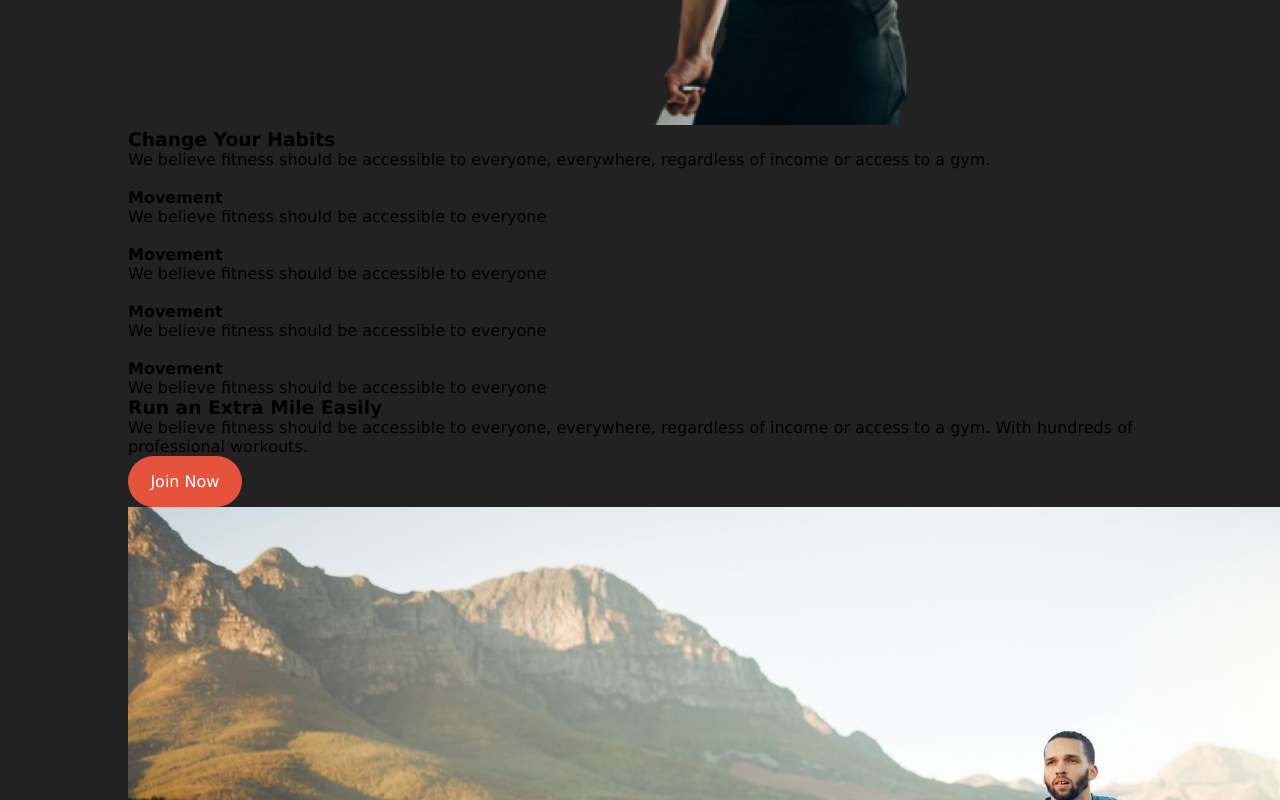
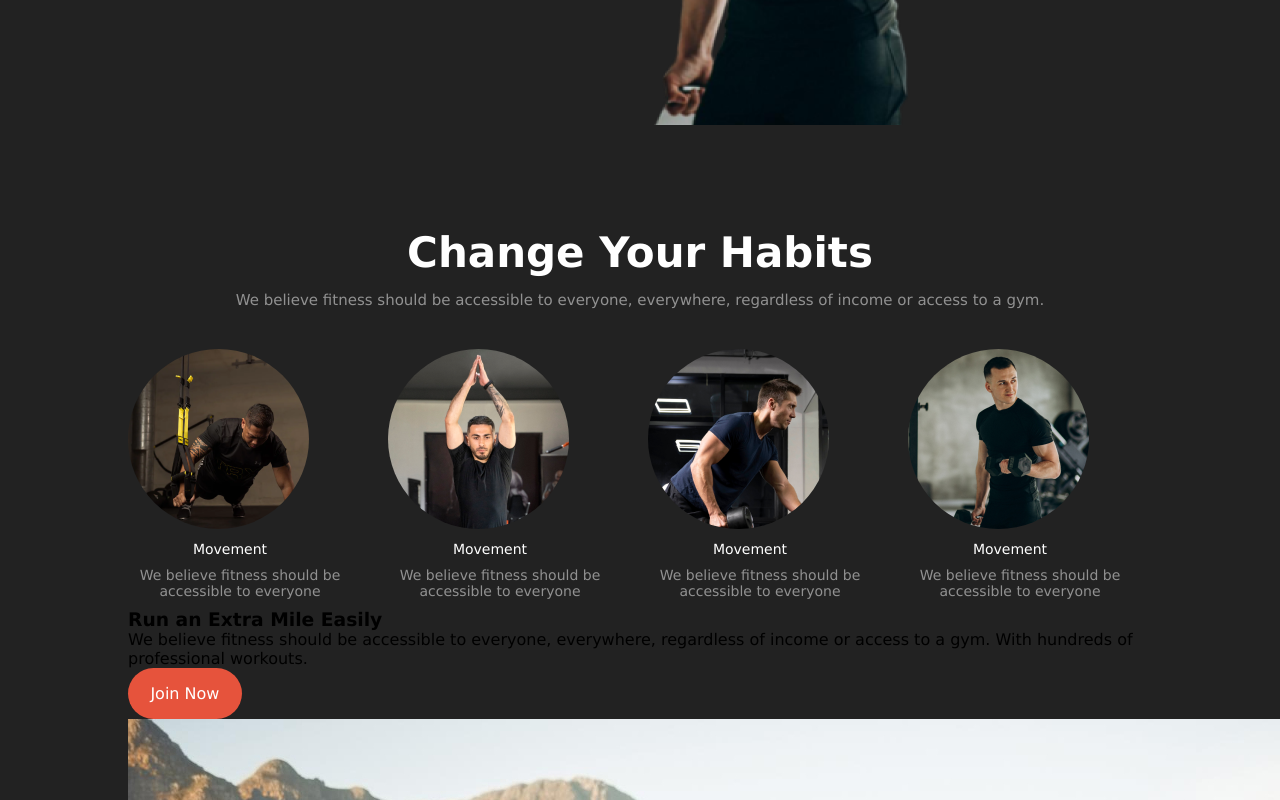
Before and after one commit to minhaj-uddin-arif-23/Body-fit-website, a plain HTML site: page index.html in a window 1280 px wide. Shown: the part 660-1460 px from the top of the page. Drawn offline with Linux system fonts and the light colour scheme.

Commit message:
change your habits part complete

```diff
--- a/index.html
+++ b/index.html
@@ -53,47 +53,49 @@
         <!-- change your habits 2 -->
         <section class="change-your-habit-container">
             <div class="habit-content">
-                <h3 class="habit-title">Change Your Habits</h3>
-                <p class="habit-description">We believe fitness should be accessible to everyone, everywhere, regardless of income or access to a gym.</p>
+                <h3 class="share-title">Change Your Habits</h3>
+                <p class="share-description">We believe fitness should be accessible to everyone, everywhere, regardless of income or access to a gym.</p>
             </div>
+            <div class="all-image-container">
                 <div class="habit-img-container">
                     <div class="img-content">
-                    <img src="" alt="">
+                        <img src="./images/image 3.png" alt="">
                     </div>
                     <div class="habit-img-text">
-                    <h4>Movement</h4>
-                    <p>We believe fitness should be accessible to everyone</p>
+                        <h4 class="img-1">Movement</h4>
+                        <p class="des-1">We believe fitness should be accessible to everyone</p>
                     </div>
                 </div>
 
                 <!-- 1 -->
                 <div class="habit-img-container">
                     <div class="img-content">
-                    <img src="" alt="">
+                        <img src="./images/image 2.png" alt="">
                     </div>
                     <div class="habit-img-text">
-                    <h4>Movement</h4>
-                    <p>We believe fitness should be accessible to everyone</p>
+                        <h4 class="img-1">Movement</h4>
+                        <p class="des-1">We believe fitness should be accessible to everyone</p>
                     </div>
                 </div>
                 <!-- 3 -->
                 <div class="habit-img-container">
                     <div class="img-content">
-                    <img src="" alt="">
+                        <img src="./images/image 4.png" alt="">
                     </div>
                     <div class="habit-img-text">
-                    <h4>Movement</h4>
-                    <p>We believe fitness should be accessible to everyone</p>
+                        <h4  class="img-1">Movement</h4>
+                        <p  class="des-1">We believe fitness should be accessible to everyone</p>
                     </div>
                 </div>
                 <!-- 4 -->
                 <div class="habit-img-container">
                     <div class="img-content">
-                    <img src="" alt="">
+                        <img src="./images/image 5.png" alt="">
                     </div>
                     <div class="habit-img-text">
-                    <h4>Movement</h4>
-                    <p>We believe fitness should be accessible to everyone</p>
+                        <h4 class="img-1">Movement</h4>
+                        <p  class="des-1">We believe fitness should be accessible to everyone</p>
+                    </div>
                 </div>
             </div>
 
@@ -187,8 +189,8 @@
         <!-- Meet our team part -->
          <section class="team-part-container">
             <div class="team-text-content">
-                <h3 class="team-heading">Meet Our Team</h3>
-                <p class="team-description">We believe fitness should be accessible to everyone, everywhere, regardless of income or access to a gym.</p>
+                <h3 class="share-title">Meet Our Team</h3>
+                <p class="share-description">We believe fitness should be accessible to everyone, everywhere, regardless of income or access to a gym.</p>
             </div>
             <div class="team-img">
                 <img src="./images/trainer1.png" alt="">
--- a/styles/style.css
+++ b/styles/style.css
@@ -15,6 +15,21 @@ body{
 }
 
 /* shared color */
+.share-title{
+    /* margin: 6.2rem; */
+    font-size: 42px;
+    color: white;
+    text-align: center;
+    font-weight: 800;
+}
+.share-description{
+    font-size: 15px;
+    line-height: normal;
+    font-weight: 400;
+    text-align: center;
+    margin-top: 0.9rem;
+    color:  rgba(255, 255, 255, 0.5);
+}
 
 /* navber style */
 .nav-container{
@@ -113,3 +128,41 @@ header,main{
     font-size: 16px;
     font-weight: 600px;
 }
+/* main part 1 change your habit style */
+/* parent */
+.change-your-habit-container{
+    margin-top: 6.2rem;
+    /* border: 2px solid yellow; */
+}
+/* image formate */
+.all-image-container{
+    margin-top: 2.5rem;
+    display: flex;
+    /* border: 2px solid wheat; */
+    gap: 1rem;
+}
+.habit-img-container img{
+
+    border-radius: 50%;
+}
+
+.habit-img-text,.des-1{
+    color: rgba(255, 255, 255, 0.5);;
+    text-align: center;
+    font-size: 14px;
+    font-weight: 400;
+}
+.habit-img-text,.img-1{
+    color: white;
+    text-align: center;
+    font-size: 14px;
+    font-weight: 400;
+}
+.habit-img-text,.img-1{
+    margin-top: 0.5rem;
+    margin-bottom: 0.6rem;
+    color: white;
+    margin-right: 20px;
+    font-size: 14px;
+    font-weight: 400;
+}
```
Lines whose indentation alone changed are shown as unchanged.
